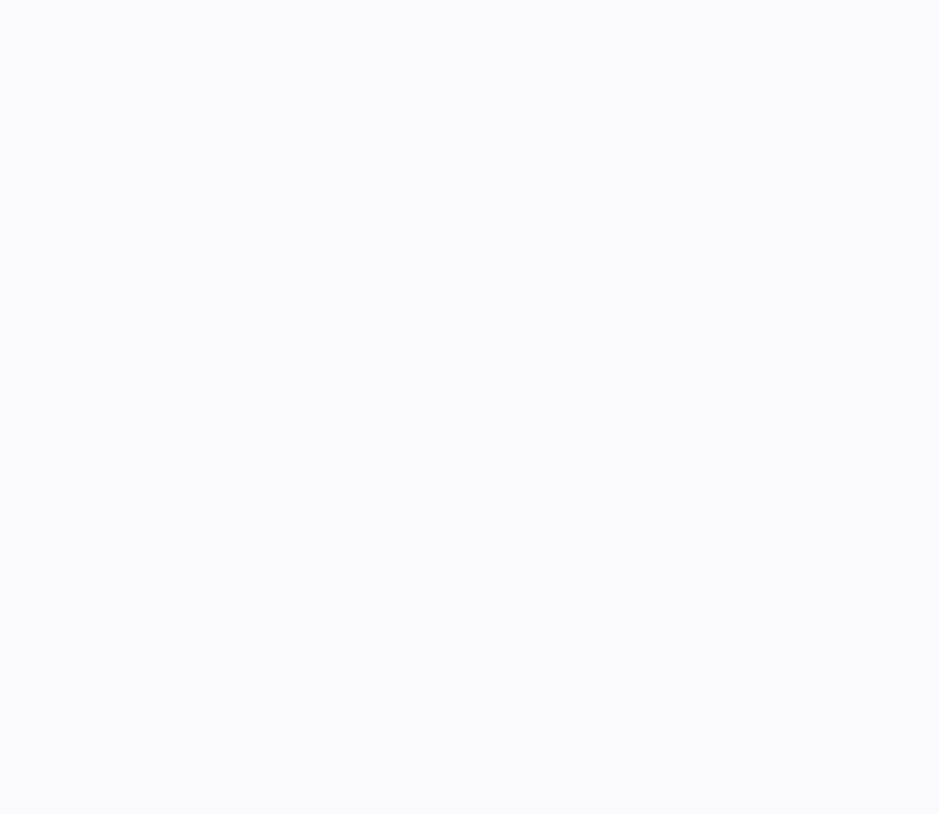
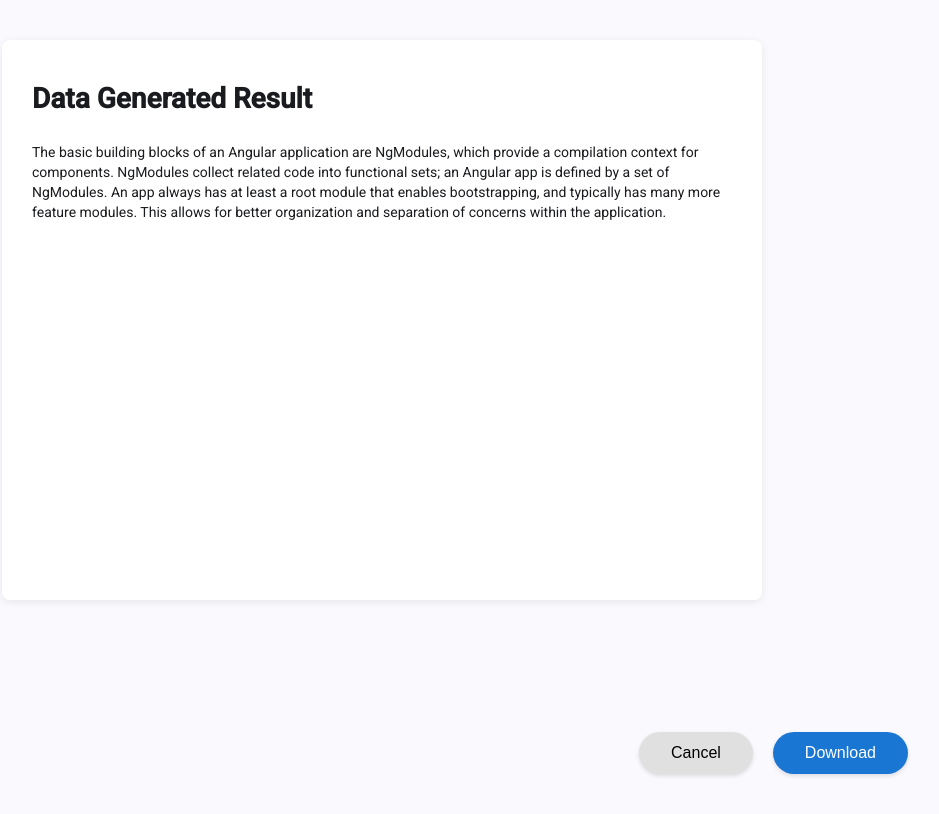
Before and after one commit to kkylasim/capstone-tm, an Angular app in the folder app/: page /end in a window 1280 px wide. Before the commit this address led to /. Shown: the top 814 px of the page, without its empty margins (258-1197 px from the left). Built offline with nearby package versions, Linux system fonts and the light colour scheme.

Commit message:
feat: end page

```diff
--- a/app/src/app/app.routes.ts
+++ b/app/src/app/app.routes.ts
@@ -3,6 +3,10 @@ import { Routes } from '@angular/router';
 export const routes: Routes = [
     {
         path: '',
-        loadComponent: () => import('./selection-page/selection-page').then(m => m.SelectionPageComponent)
+        loadComponent: () => import('./selection-page/selection-page').then(m => m.SelectionPage)
+    },
+    {
+        path: 'end',
+        loadComponent: () => import('./end-page/end-page').then(m => m.EndPage)
     }
 ];
--- /dev/null
+++ b/app/src/app/end-page/end-page.html
@@ -0,0 +1,12 @@
+<div class="result-container">
+    <h1>Data Generated Result</h1>
+    <div class="result-scroll">
+      <p>
+        {{ dataGenerated }}
+      </p>
+    </div>
+</div>
+<div class="button-container">
+    <button class="cancel-btn" (click)="onCancel()">Cancel</button>
+    <button class="download-btn" (click)="onDownload()">Download</button>
+</div>
--- /dev/null
+++ b/app/src/app/end-page/end-page.scss
@@ -0,0 +1,45 @@
+.result-container {
+    position: relative;
+    width: 100%;
+    max-width: 700px;
+    margin: 40px auto;
+    padding: 30px;
+    background: #fff;
+    border-radius: 8px;
+    box-shadow: 0 2px 8px rgba(0,0,0,0.08);
+    min-height: 500px;
+  }
+
+  .result-scroll {
+    max-height: 450px;
+    overflow-y: auto;
+    margin-bottom: 60px;
+  }
+
+  .button-container {
+    position: absolute;
+    bottom: 0;
+    width: 90%;
+    display: flex;
+    justify-content: flex-end;
+    padding: 16px 24px;
+  }
+
+  .download-btn, .cancel-btn {
+    margin: 10px;
+    right: 24px;
+    bottom: 24px;
+    padding: 12px 32px;
+    background: #1976d2;
+    color: #fff;
+    border: none;
+    border-radius: 24px;
+    font-size: 1rem;
+    cursor: pointer;
+    box-shadow: 0 2px 4px rgba(0,0,0,0.12);
+  }
+
+  .cancel-btn {
+    background: #e0e0e0;
+    color: #000;
+  }
--- /dev/null
+++ b/app/src/app/end-page/end-page.ts
@@ -0,0 +1,22 @@
+import { Component } from '@angular/core';
+import { Router } from '@angular/router';
+
+@Component({
+  selector: 'app-end-page',
+  imports: [],
+  templateUrl: './end-page.html',
+  styleUrl: './end-page.scss'
+})
+export class EndPage {
+  constructor(private router: Router) {}
+
+  dataGenerated = "The basic building blocks of an Angular application are NgModules, which provide a compilation context for components. NgModules collect related code into functional sets; an Angular app is defined by a set of NgModules. An app always has at least a root module that enables bootstrapping, and typically has many more feature modules. This allows for better organization and separation of concerns within the application."
+
+  onDownload() {
+    console.log("Downloading data...");
+  }
+
+  onCancel() {
+    this.router.navigate(['']);
+  }
+}
--- a/app/src/app/selection-page/selection-page.html
+++ b/app/src/app/selection-page/selection-page.html
@@ -47,7 +47,7 @@
         </div>
     </div>
 
-    <button mat-raised-button color="primary" (click)="generateData">
+    <button mat-raised-button color="primary" (click)="generateData()">
         Generate transactions
     </button>
 </div>
--- a/app/src/app/selection-page/selection-page.ts
+++ b/app/src/app/selection-page/selection-page.ts
@@ -9,6 +9,7 @@ import { MatNativeDateModule } from '@angular/material/core';
 import { MatListModule } from '@angular/material/list';
 import { MatButtonModule } from '@angular/material/button';
 import { MatIcon, MatIconModule } from '@angular/material/icon';
+import { Router } from '@angular/router';
 
 @Component({
   selector: 'app-selection-page',
@@ -29,7 +30,8 @@ import { MatIcon, MatIconModule } from '@angular/material/icon';
   templateUrl: './selection-page.html',
   styleUrls: ['./selection-page.scss']
 })
-export class SelectionPageComponent {
+export class SelectionPage {
+  constructor(private router: Router) {}
   tenants = [1, 2, 3];
   selectedTenant: number | null = null;
   selectedDate: Date | null = null;
@@ -52,6 +54,7 @@ export class SelectionPageComponent {
   }
 
   generateData() {
-    console.log("Generating data...")
+    this.router.navigate(['/end']);
+    console.log("Generating data...");
   }
 }
```
Also changed, not shown: 1 other file (tests, documents, lock files or other folders).
